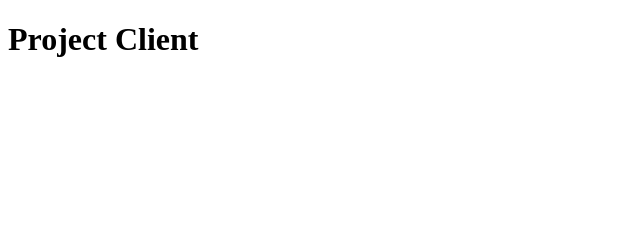
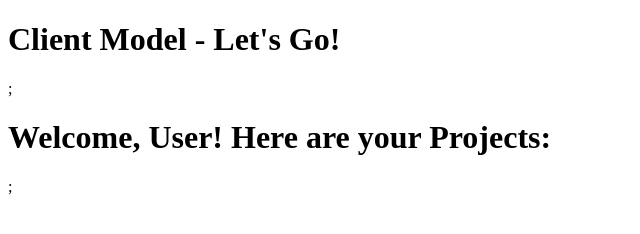
Before and after one commit to alexsylvian/final-project, a React app in the folder client/: page / in a window 1280 px wide. Shown: the whole page, without its empty margins (0-640 px from the left). Built offline with nearby package versions, Linux system fonts and the light colour scheme.

Commit message:
added first components

```diff
--- a/client/public/index.html
+++ b/client/public/index.html
@@ -29,7 +29,7 @@
       work correctly both with client-side routing and a non-root public URL.
       Learn how to configure a non-root public URL by running `npm run build`.
     -->
-    <title>Reciplease</title>
+    <title>The Projector</title>
   </head>
   <body>
     <noscript>You need to enable JavaScript to run this app.</noscript>
--- a/client/src/components/App.js
+++ b/client/src/components/App.js
@@ -2,7 +2,12 @@ import React, { useEffect, useState } from "react";
 import { Switch, Route } from "react-router-dom";
 
 function App() {
-  return <h1>Project Client</h1>;
+  return(
+    <div>
+     <h1>Client Model - Let's Go!</h1>;
+     <h1>Welcome, User! Here are your Projects:</h1>;
+    </div>
+  )
 }
 
 export default App;
```
Also changed, not shown: client/src/components/EntryForm.js (added), client/src/components/Navbar.js (added), client/src/components/ProjectCard.js (added), client/src/components/ProjectForm.js (added), client/src/components/ProjectList.js (added), client/src/components/TaskForm.js (added), client/src/components/TaskList.js (added), client/src/components/UserCard.js (added), client/src/components/UserList.js (added), client/src/pages/ErrorPage.js (added), client/src/pages/ProjectPage.js (added), client/src/pages/UsersPage.js (added).
